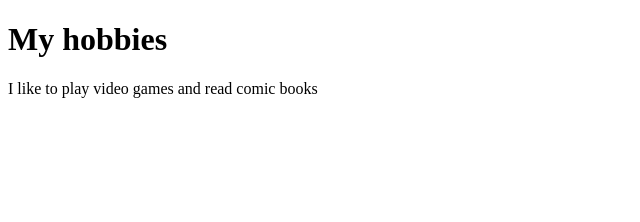
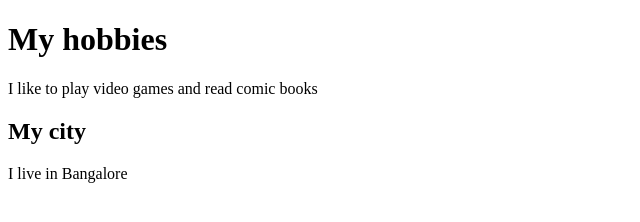
Before and after one commit to fazilread/fazilread.github.io, a plain HTML site: page index.html in a window 1280 px wide. Shown: the whole page, without its empty margins (0-640 px from the left). Drawn offline with Linux system fonts and the light colour scheme.

Commit message:
Update city details

```diff
--- a/index.html
+++ b/index.html
@@ -7,6 +7,7 @@
 
 <h1>My hobbies</h1>
 <p>I like to play video games and read comic books</p>
-
+<h2>My city</h2>
+<p>I live in Bangalore</p>
 </body>
 </html>
```
